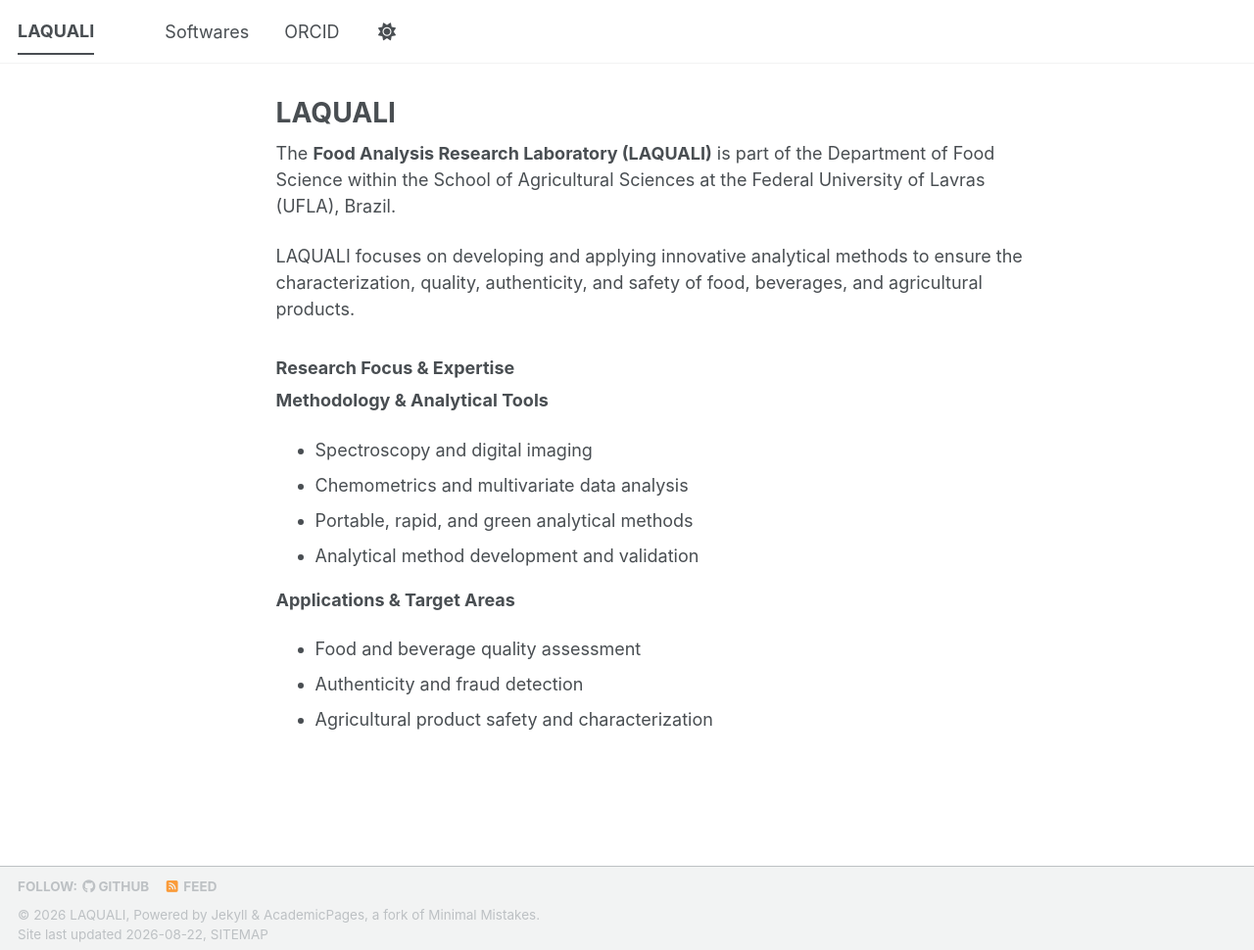
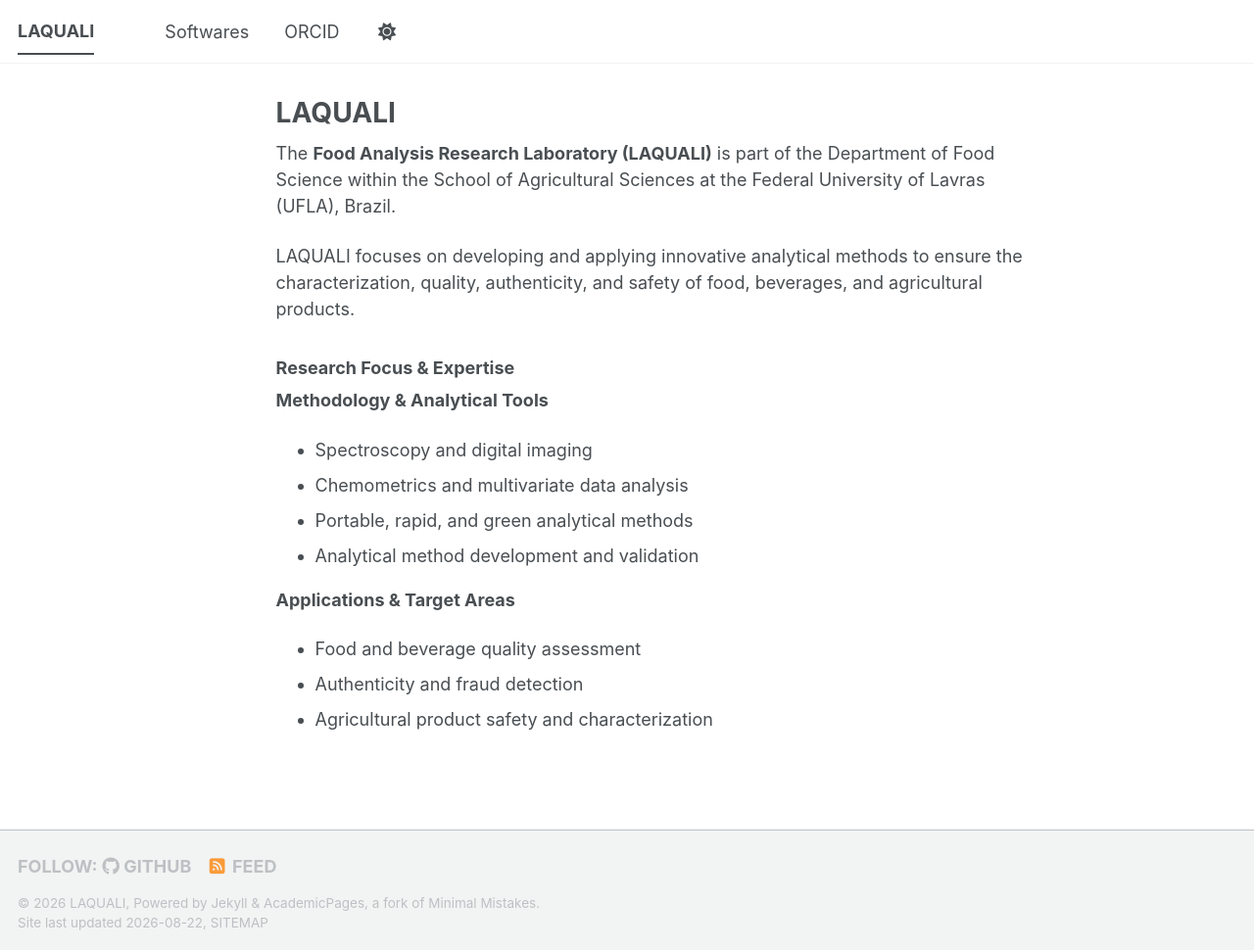
Before and after one commit to LAQUALI-UFLA/laquali-ufla.github.io, a Jekyll site: the page built from _pages/about.md, in a window 1280 px wide and 970 px high. Shown: the whole window at 98% size. Built offline with Jekyll 4.4.1, drawn with Linux system fonts in a browser that asks for light colours; a style sheet for code colours, icons or effects is not loaded.

Commit message:
Adjust footer margins and paddings for layout

```diff
--- a/_sass/layout/_footer.scss
+++ b/_sass/layout/_footer.scss
@@ -10,7 +10,7 @@
   float: left;
   margin-left: 0;
   margin-right: 0;
-  margin-top: 0; /* MUDADO: de 3em para 0 (não afeta o rodapé fixo, mas evita sobreposição no scroll) */
+  margin-top: 3em;
   width: 100%;
   clear: both;
 
@@ -31,9 +31,9 @@
     @include clearfix;
     margin-left: auto;
     margin-right: auto;
-    margin-top: 0.3em; /* MUDADO: de 1em para 0.3em (diminui o espaço no topo do conteúdo interno) */
+    margin-top: 1em;
     max-width: 100%;
-    padding: 0 1em 0.3em; /* MUDADO: o último valor de 1em para 0.3em (diminui o espaço abaixo) */
+    padding: 0 1em 1em;
 
     @include breakpoint($x-large) {
       max-width: $x-large;
@@ -67,7 +67,7 @@
 
 .page__footer-copyright {
   font-family: $global-font-family;
-  font-size: 0.75em;
+  font-size: $type-size-6;
 }
 
 .page__footer-follow {
@@ -79,10 +79,10 @@
 
   li {
     display: inline-block;
-    padding-top: 2px;    /* MUDADO: de 5px para 2px (diminui o espaçamento dos ícones/links) */
-    padding-bottom: 2px; /* MUDADO: de 5px para 2px */
+    padding-top: 5px;
+    padding-bottom: 5px;
     font-family: $sans-serif-narrow;
-    font-size: $type-size-6;
+    font-size: $type-size-5;
     text-transform: uppercase;
   }
 
```
